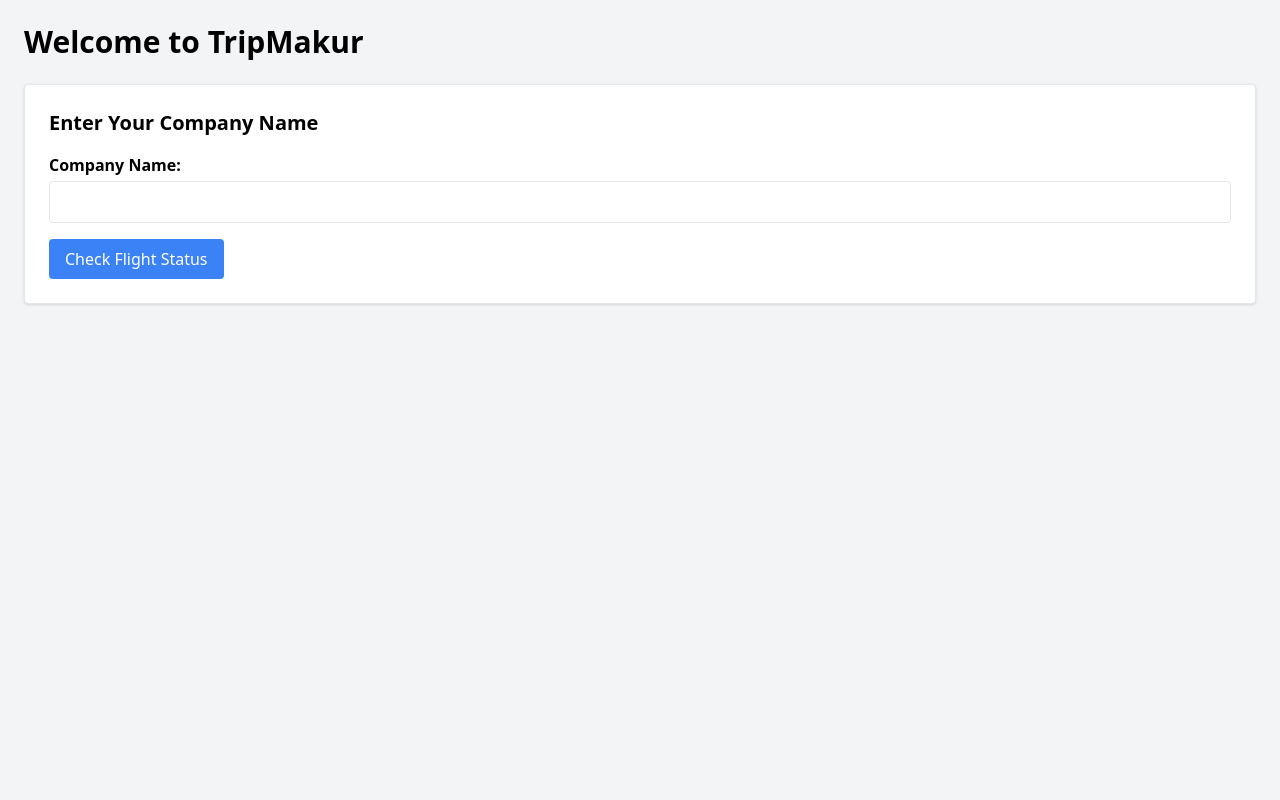
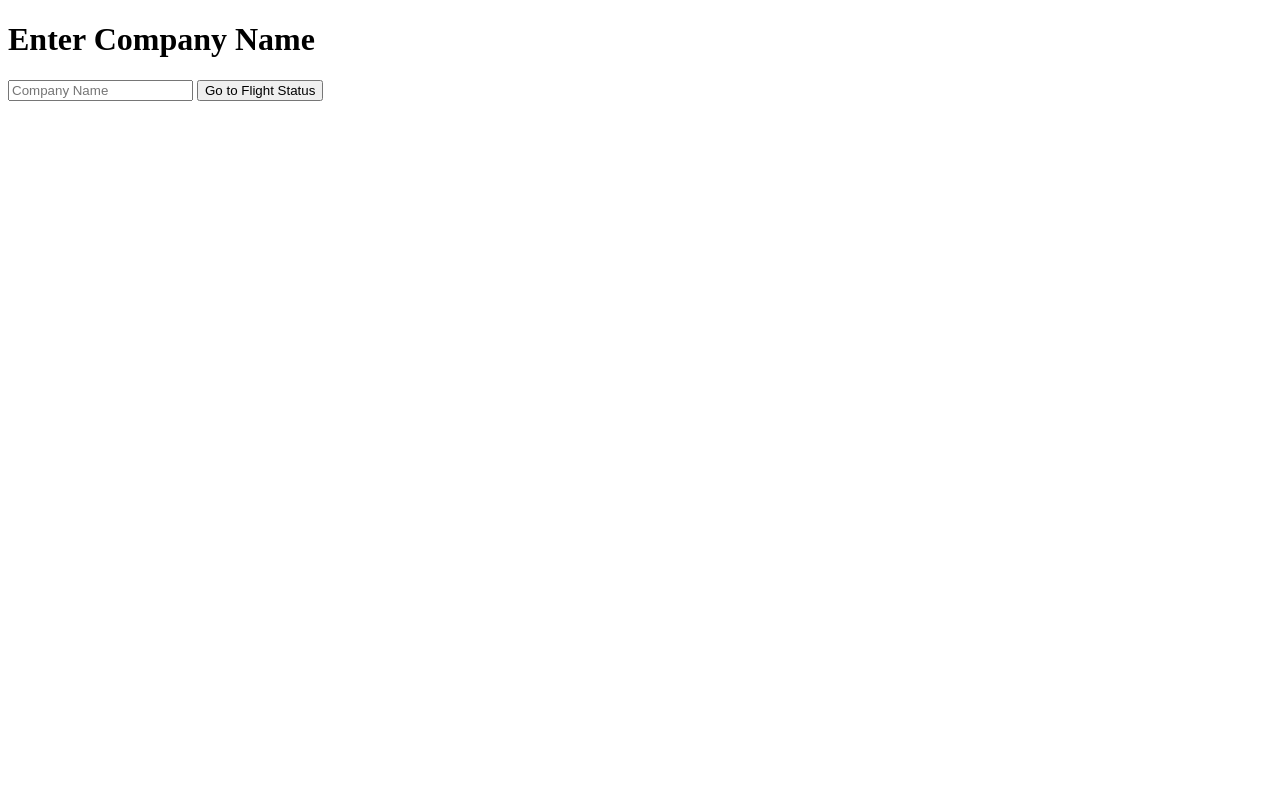
Before and after one commit to tripmakur/tripmakur, a Flask app: page / in a window 1280 px wide. Run offline with Flask 3, Linux system fonts and the light colour scheme; some libraries are stand-ins or nearby versions.

Commit message:
Update index.html

```diff
--- a/templates/index.html
+++ b/templates/index.html
@@ -3,23 +3,21 @@
 <head>
     <meta charset="UTF-8">
     <title>TripMakur - Home</title>
-    <script src="https://cdn.tailwindcss.com"></script>
 </head>
-<body class="bg-gray-100 min-h-screen">
-    <div class="container mx-auto p-6">
-        <h1 class="text-3xl font-bold mb-6">Welcome to TripMakur</h1>
-        <div class="card p-6 bg-white border rounded shadow">
-            <h2 class="text-xl font-semibold mb-4">Enter Your Company Name</h2>
-            <form method="POST" action="{{ url_for('home') }}">
-                <div class="mb-4">
-                    <label class="block font-semibold mb-1">Company Name:</label>
-                    <input type="text" name="company" required class="border p-2 w-full rounded">
-                </div>
-                <button type="submit" class="bg-blue-500 text-white px-4 py-2 rounded">
-                    Check Flight Status
-                </button>
-            </form>
-        </div>
-    </div>
+<body>
+<h1>Enter Company Name</h1>
+<form method="POST" action="{{ url_for('home') }}">
+    <input type="text" name="company" required placeholder="Company Name">
+    <button type="submit">Go to Flight Status</button>
+</form>
+{% with messages = get_flashed_messages() %}
+    {% if messages %}
+        <ul>
+        {% for msg in messages %}
+            <li style="color:red">{{ msg }}</li>
+        {% endfor %}
+        </ul>
+    {% endif %}
+{% endwith %}
 </body>
 </html>
```
